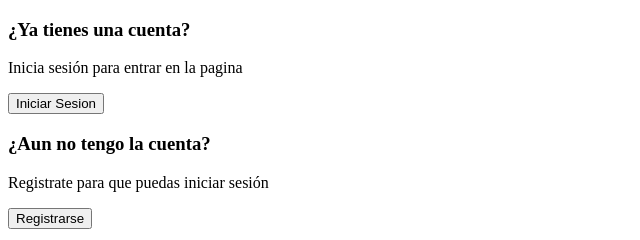
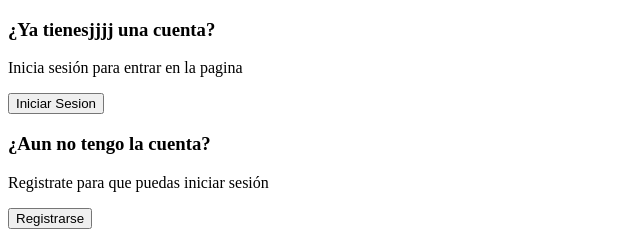
Before and after one commit to daferago16/-Imagine-Realities, a plain HTML site: page login.html in a window 1280 px wide. Shown: the top 240 px of the page, 0-640 px from the left. Drawn offline with Linux system fonts and the light colour scheme.

Commit message:
Update login.html

```diff
--- a/login.html
+++ b/login.html
@@ -13,7 +13,7 @@
 		<div class="contenedor__todo">
 			<div class="caja__trasera">
 				<div class="caja__trasera-login">
-					<h3>¿Ya tienes una cuenta?</h3>
+					<h3>¿Ya tienesjjjj una cuenta?</h3>
 					<p>Inicia sesión para entrar en la pagina</p>
 					<button id="btn__iniciar-sesion">Iniciar Sesion</button>
 				</div>
```
